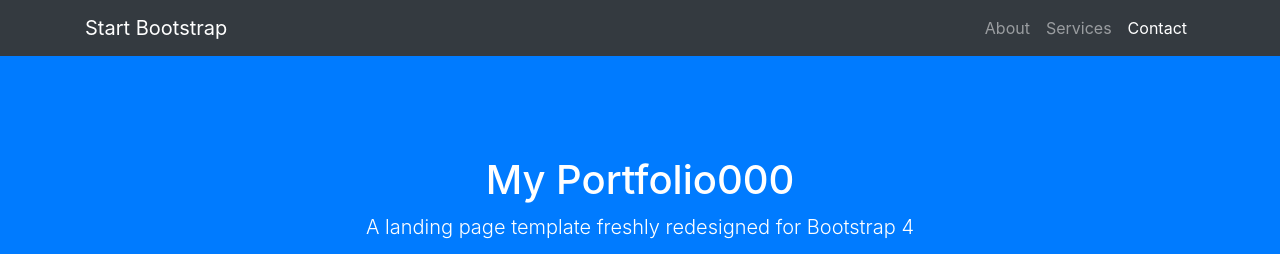
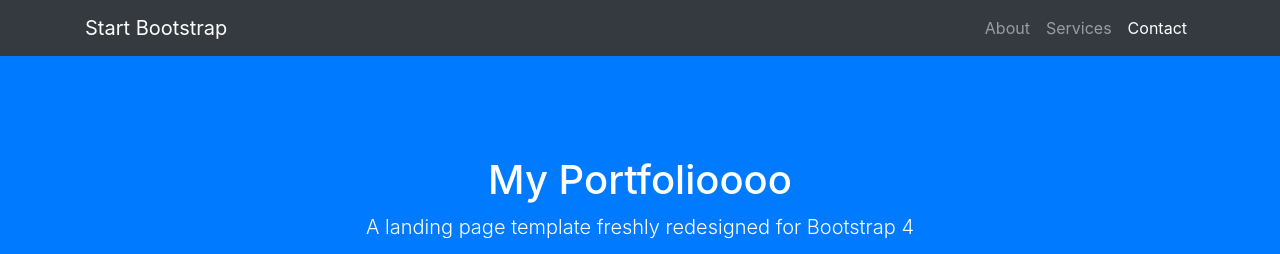
Before and after one commit to FulChr3356/github.io, a website with bundled scripts: page index.html in a window 1280 px wide. Shown: the top 254 px of the page. Built offline with nearby package versions, Linux system fonts and the light colour scheme.

Commit message:
title change 2

```diff
--- a/index.html
+++ b/index.html
@@ -45,7 +45,7 @@
 
   <header class="bg-primary text-white">
     <div class="container text-center">
-      <h1>My Portfolio000</h1>
+      <h1>My Portfolioooo</h1>
       <p class="lead">A landing page template freshly redesigned for Bootstrap 4</p>
     </div>
   </header>
```
